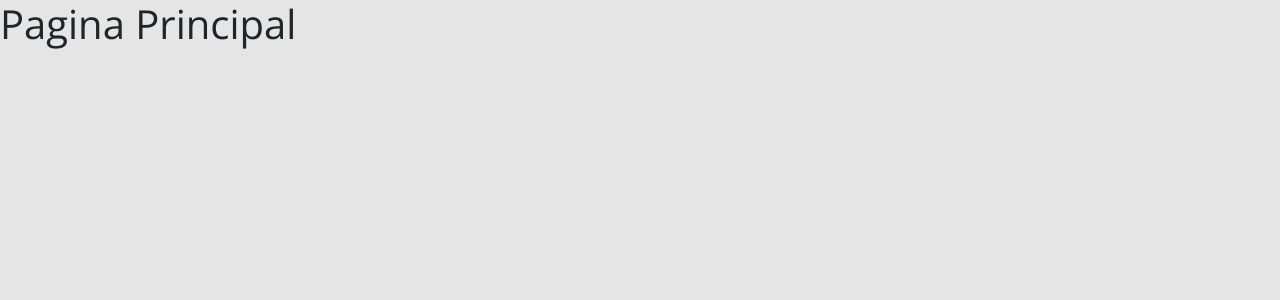
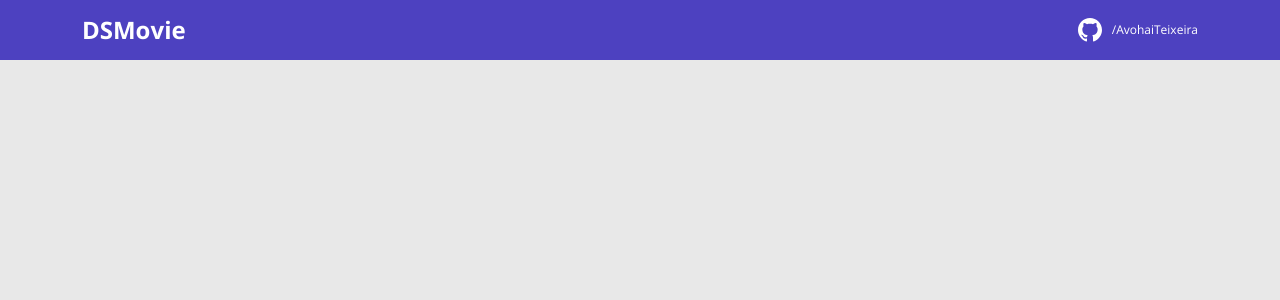
Before and after one commit to AvohaiTeixeira/dsmovie2, a React (Create React App) app in the folder frontend/: page / in a window 1280 px wide. Shown: the top 300 px of the page. Built offline with nearby package versions, Linux system fonts and the light colour scheme.

Commit message:
Concluindo Navbar

```diff
--- a/frontend/src/App.tsx
+++ b/frontend/src/App.tsx
@@ -1,7 +1,8 @@
+import Navbar from "./components/Navbar";
 
 function App() {
   return (
-    <h1>Pagina Principal</h1>
+    <Navbar />
   );
 }
 
--- /dev/null
+++ b/frontend/src/components/Navbar/index.tsx
@@ -0,0 +1,22 @@
+import {ReactComponent as GithubIcon} from 'assets/img/github.svg'
+import './styles.css';
+
+function Navbar () {
+    return (
+        <header>
+      <nav className="container">
+        <div className="dsmovie-nav-content">
+          <h1>DSMovie</h1>
+          <a href="https://github.com/AvohaiTeixeira/dsmovie2">
+            <div className="dsmovie-contact-container">
+              <GithubIcon />
+              <p className="dsmovie-contact-link">/AvohaiTeixeira</p>
+            </div>
+          </a>
+        </div>
+      </nav>
+    </header>
+    );
+}
+
+export default Navbar;
--- /dev/null
+++ b/frontend/src/components/Navbar/styles.css
@@ -0,0 +1,28 @@
+header {
+    background-color: var(--color-primary);
+    height: 60px;
+    display: flex;
+    align-items: center;
+}
+
+.dsmovie-nav-content {
+    display: flex;
+    justify-content: space-between;
+    align-items: center;
+    color: #fff;
+}
+
+.dsmovie-nav-content h1 {
+    margin: 0;
+    font-weight: 700;
+    font-size: 24px;
+}
+.dsmovie-contact-container {
+    display: flex;
+    align-items: center;
+}
+
+.dsmovie-contact-link {
+    margin: 0 0 0 10px;
+    font-size: 12px;
+}
--- a/frontend/src/index.css
+++ b/frontend/src/index.css
@@ -10,7 +10,7 @@
 }
 
 html, body {
-    background-color: #E5E5E5;
+    background-color: #e8e8e8;
 }
 
 a, a:hover {
--- a/frontend/tsconfig.json
+++ b/frontend/tsconfig.json
@@ -1,5 +1,6 @@
 {
   "compilerOptions": {
+    "baseUrl": "./src",
     "target": "es5",
     "lib": [
       "dom",
```
Also changed, not shown: frontend/src/assets/img/github.svg (added), 1 other file (tests, documents, lock files or other folders).
